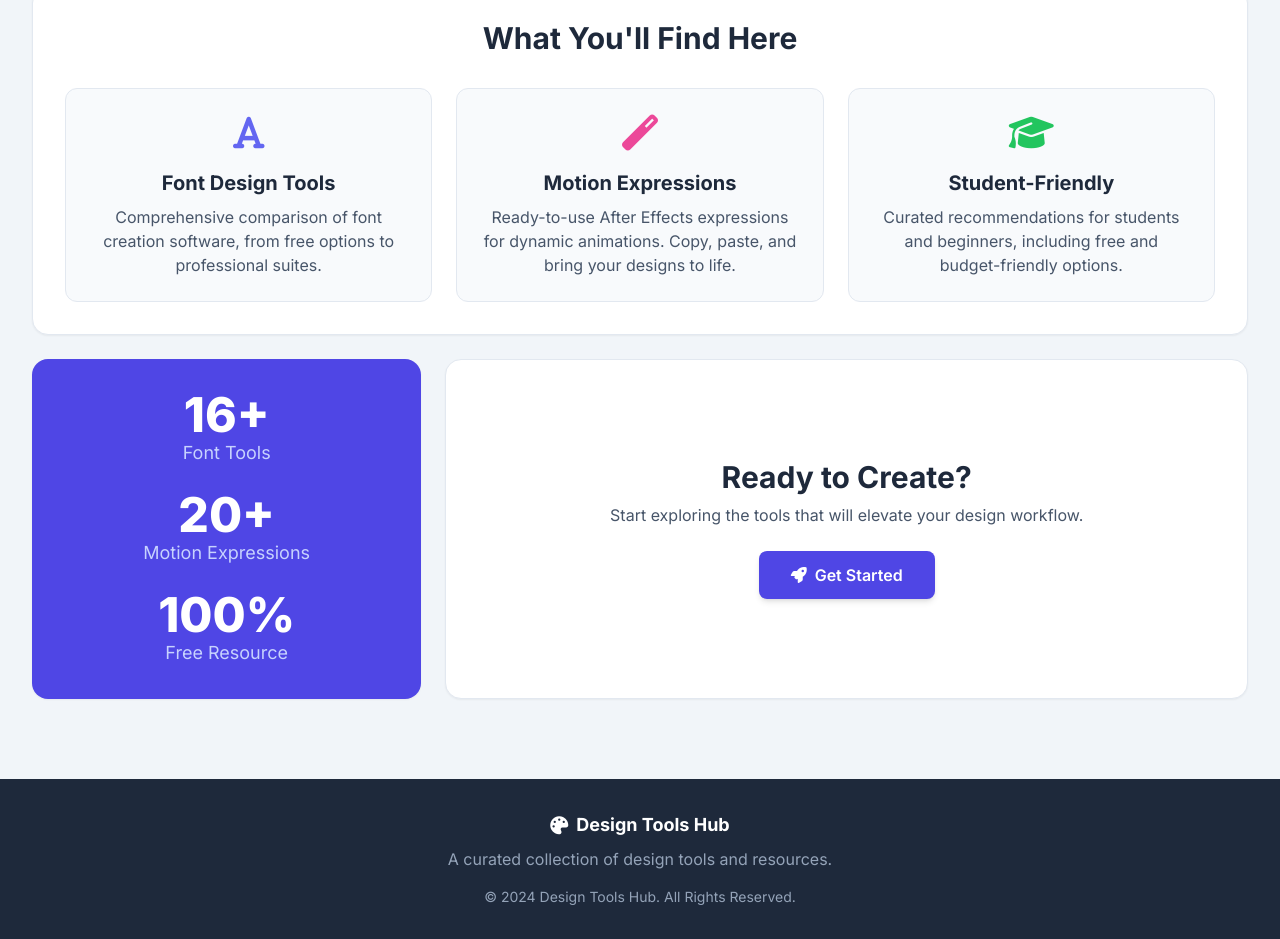
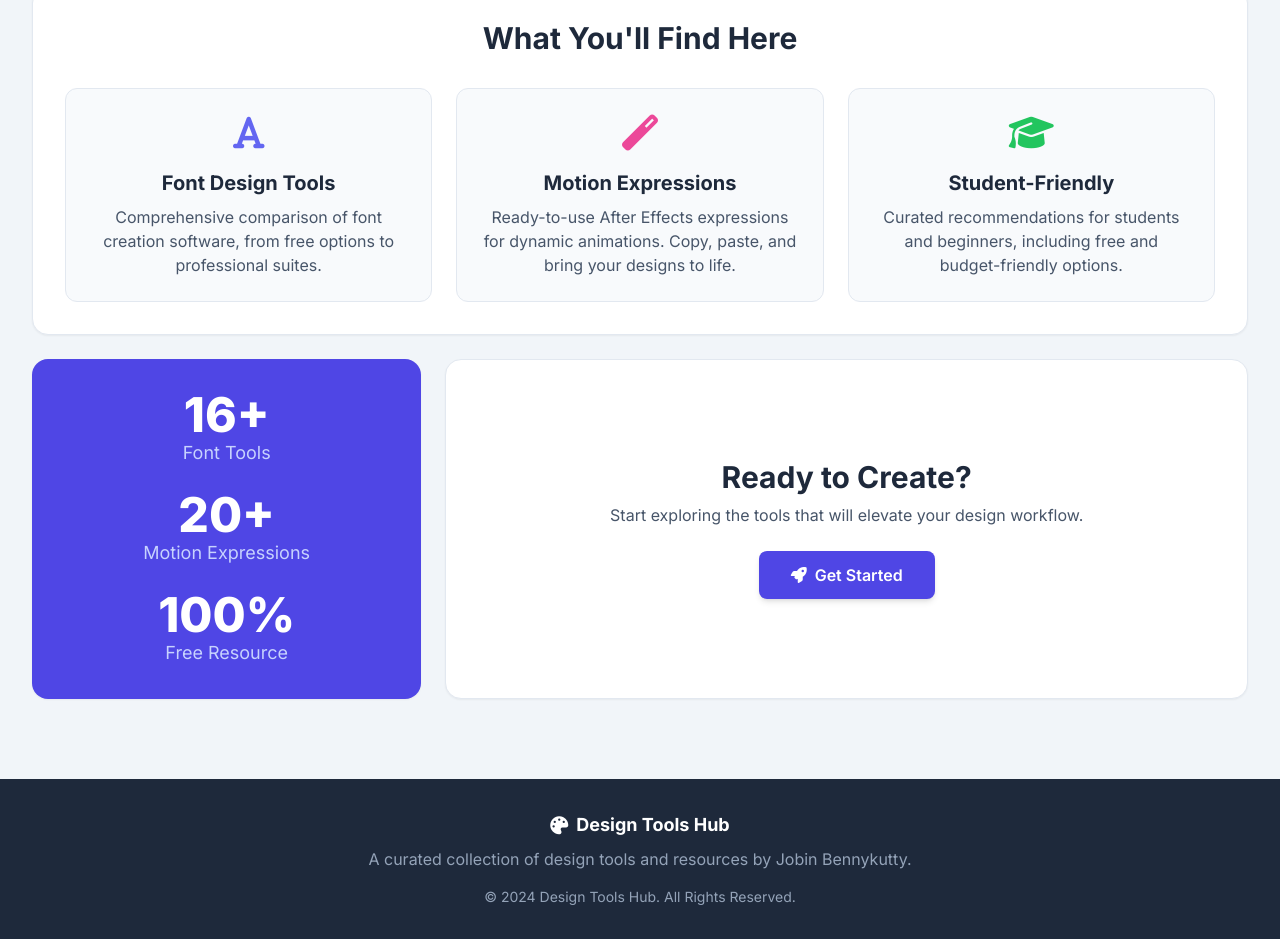
Before and after one commit to JoeMighty/MAGD-Tech-Demo, a plain HTML site: page index.html in a window 1280 px wide. Shown: the part 499-1438 px from the top of the page. Drawn offline with nearby package versions, Linux system fonts and the light colour scheme.

Commit message:
Update index.html

```diff
--- a/index.html
+++ b/index.html
@@ -252,7 +252,7 @@
                 <i class="fas fa-palette"></i>
                 <span>Design Tools Hub</span>
             </div>
-            <p>A curated collection of design tools and resources.</p>
+            <p>A curated collection of design tools and resources by <a href="https://jobinbennykutty.com/">Jobin Bennykutty</a>.</p>
             <p class="text-sm mt-4">&copy; 2024 Design Tools Hub. All Rights Reserved.</p>
         </div>
     </footer>
```
